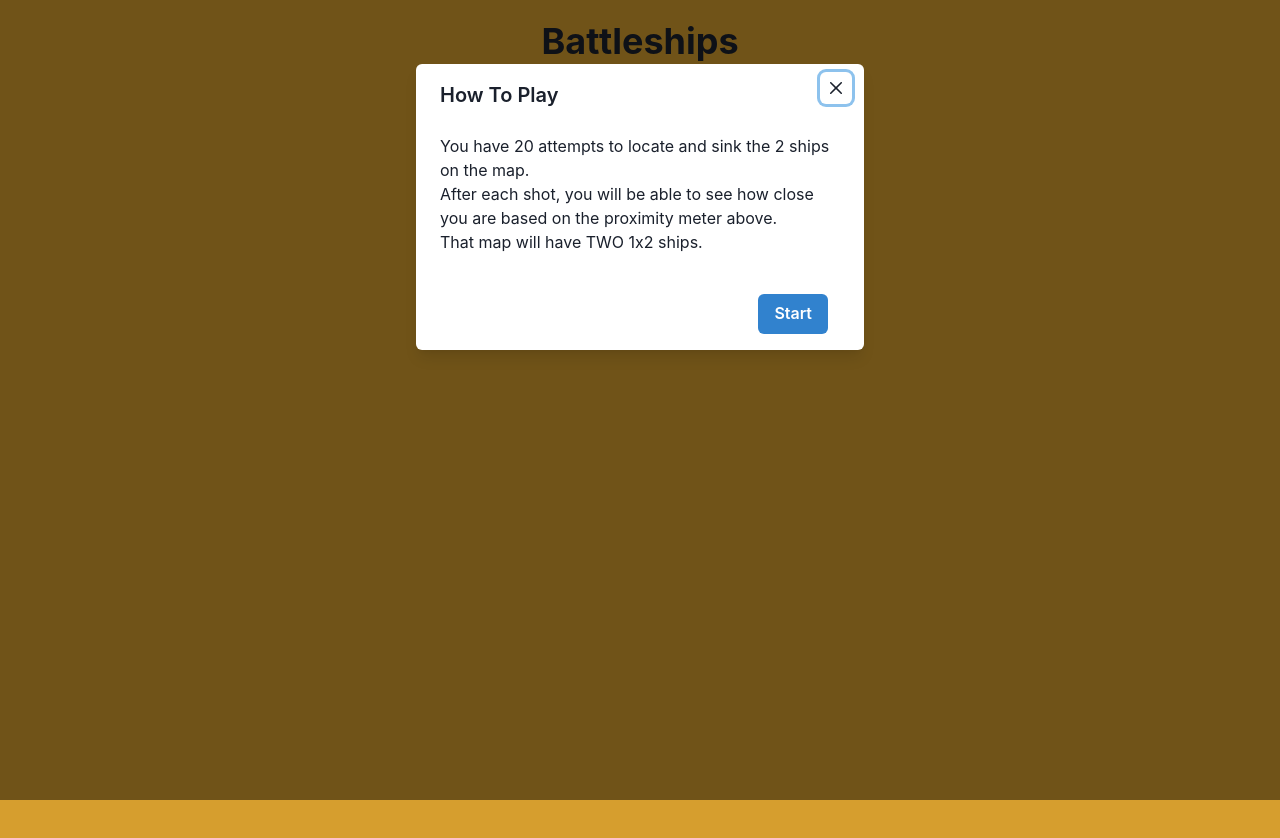
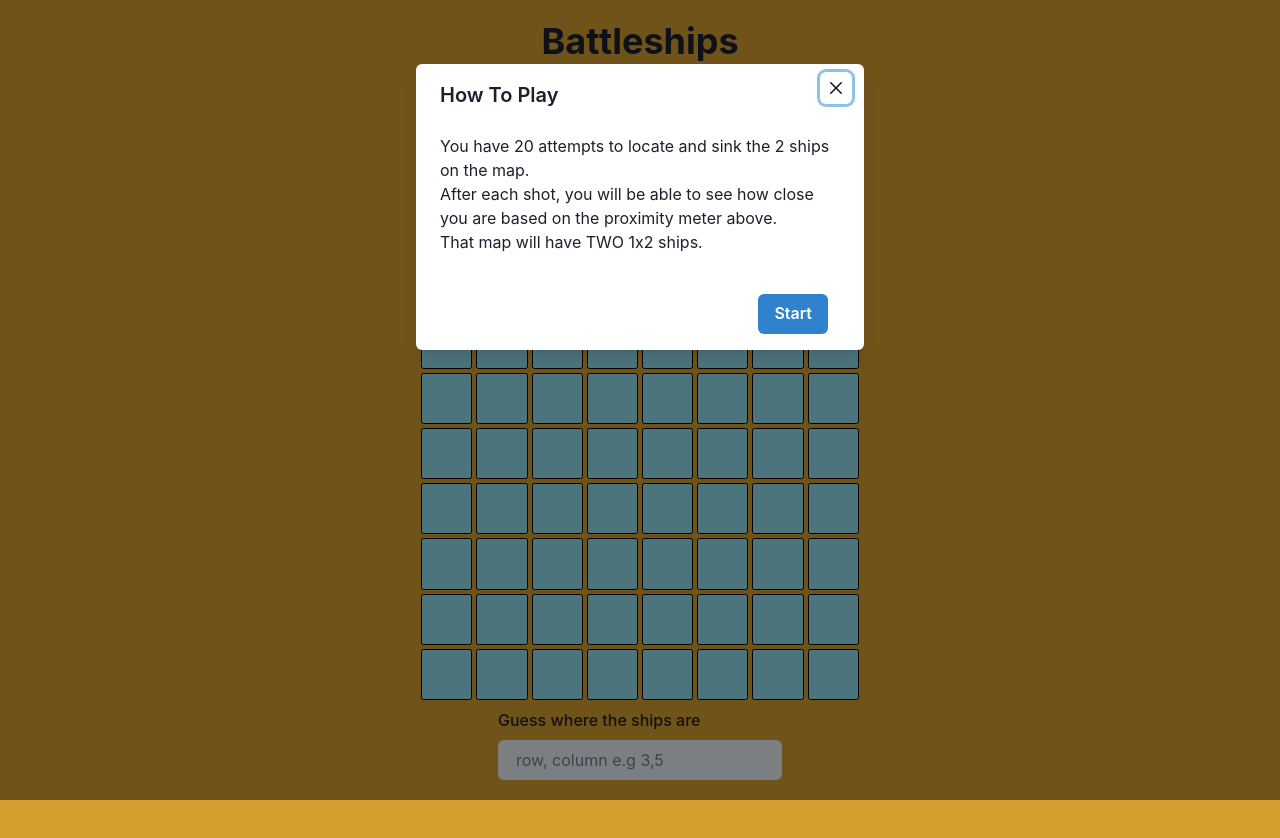
Before and after one commit to Tweemo/Battleships, a React (Create React App) app: page / in a window 1280 px wide. Shown: the top 838 px of the page. Built offline with nearby package versions, Linux system fonts and the light colour scheme.

Commit message:
cleaned up lots of code

```diff
--- a/src/actions/board.js
+++ b/src/actions/board.js
@@ -3,6 +3,6 @@ export const BOARD = 'BOARD'
 export function setBoard(shipArr) {
   return {
     type: BOARD,
-    board: [shipArr],
+    board: shipArr,
   }
 }
--- a/src/components/App.jsx
+++ b/src/components/App.jsx
@@ -8,7 +8,6 @@ import {
 } from '@chakra-ui/react'
 import ManualClose from './Instructions';
 import GenBoard from '../funcs/genBoard';
-
 import { setBoard } from '../actions/board';
 import HomePage from './homepage';
 
--- a/src/components/Board.jsx
+++ b/src/components/Board.jsx
@@ -1,27 +1,20 @@
 /* eslint-disable react-hooks/exhaustive-deps */
 import { VStack, SimpleGrid, Button, Text, } from '@chakra-ui/react'
-import React, { useEffect, useState } from "react";
+import React, { useEffect } from "react";
 import { useSelector, useDispatch } from "react-redux";
 
-import { checkEdge, makeShip, shipTemp, getShips, shipCount } from "../funcs/func";
-import {bothShipPos} from '../actions/ships'
+import { shipTemp, shipCount } from "../funcs/func";
 
 import GuessForm from './GuessForm';
 import Tile from './Tile'
 import { startGame } from '../actions/gameState';
-import { setBoard } from '../actions/board';
+import { getShipPositions } from '../funcs/getShipPositions';
 
 function Board() {
-  // const [game, setGame] = useState(false)
-  const [liveBoard, setLiveBoard] = useState([])
-  const [shipOne, setShipOne] = useState([])
-  const [shipTwo, setShipTwo] = useState([])
-
   const guesses = useSelector(state => state.guesses)
   const nearestShip = useSelector(state => state.nearbyShip)
-  const allShips = useSelector(state => state.shipPos)
   const game = useSelector(state => state.gameState)
-  const board = useSelector(state => state.board[0])
+  const board = useSelector(state => state.board)
 
   function resetGame() {
     window.location.reload()
@@ -31,62 +24,12 @@ function Board() {
     dispatch(startGame(true))
   },[])
 
-  useEffect(() => {
-    console.log(board)
-  })
-
-  let shipObj = []
-  allShips.map((ship) => {
-    if (ship.isVisible !== true) {
-      shipObj.push(ship)
-    }
-    return 'Ships working'
-  })
-
   const dispatch = useDispatch()
   const numbers = ['1', '2', '3', '4', '5', '6', '7', '8']
-
-  function getRandomInt() {
-    return Math.floor(Math.random() * board.length)
-  }
-
-  function addShips() {
-    const ship1 = board[getRandomInt()]
-    const ship2 = board[getRandomInt()]
-    checkEdge(ship1)
-    checkEdge(ship2)
-
-    const arrShips = [...makeShip(ship1), ...makeShip(ship2)]
-
-    // Once ships are created, map through the current board and add the ships in,
-    // then dispatch the new board to the store.
-    // this means that the board will be updated with the ships.
-    // theoretically this means we dont need to have extra code when mapping throug hthe board further down.
-    board.map(tile => {
-      arrShips.map(ship => {
-        if (ship.row === tile.row && tile.col === ship.col) {
-          tile.isShip = true
-          return tile
-        }
-      return tile
-    })
-    dispatch(setBoard(board))
-  })
-}
-
-
-
-  // useEffect(() => {
-  //   game ?
-  //   dispatch(bothShipPos(getShips(shipOne, shipTwo)))
-  //   : <></>
-  // },[liveBoard, guesses.length])
-  // console.log(liveBoard)
 
   return (
     <VStack w="full" h="full" p={5}>
         <div>
-          <Button onClick={addShips}>Start Game</Button>
           <Button onClick={resetGame}>Reset</Button>
         </div>
       <div className='start'>
@@ -97,7 +40,7 @@ function Board() {
         Proximity: {shipTemp(nearestShip)}
         </div>
         <div className="top-line">
-        Ships Remaining: {shipCount(shipObj.length)}
+        Ships Remaining: {shipCount(getShipPositions(board).length)}
         </div>
       </div>
       <div className="horizontal-number-container">
@@ -111,24 +54,9 @@ function Board() {
       }
       </div>
       <SimpleGrid  columns={8} columnGap={1} rowGap={1}>
-        {liveBoard.map((tile) =>
-        (tile.row === shipOne[0].row && tile.col === shipOne[0].col) ?
-        <Tile key={tile.id} pos={shipOne[0]} />
-        :
-        (tile.row === shipOne[1].row && tile.col === shipOne[1].col) ?
-        <Tile key={tile.id} pos={shipOne[1]} />
-        :
-        (tile.row === shipTwo[0].row && tile.col === shipTwo[0].col) ?
-        <Tile key={tile.id} pos={shipTwo[0]} />
-        :
-        (tile.row === shipTwo[1].row && tile.col === shipTwo[1].col) ?
-        <Tile key={tile.id} pos={shipTwo[1]} />
-        :
+        {board?.map((tile) =>
         <Tile key={tile.id} pos={tile} />
-        )
-        // :
-        // <></>
-        }
+        )}
       </SimpleGrid>
       {game ? <GuessForm className='form'/> : <></>}
     </VStack>
--- a/src/components/Instructions.jsx
+++ b/src/components/Instructions.jsx
@@ -12,9 +12,10 @@ import {
 import { useEffect } from "react";
 import { setBoard } from '../actions/board';
 import { useSelector, useDispatch } from "react-redux";
+import { addShips } from '../funcs/createShips';
 
 function ManualClose() {
-  const board = useSelector(state => state.board[0])
+  const board = useSelector(state => state.board)
 
   const { isOpen, onOpen, onClose } = useDisclosure()
   const dispatch = useDispatch()
@@ -25,7 +26,7 @@ function ManualClose() {
 
   function startGame() {
     onClose()
-    dispatch(setBoard(board))
+    dispatch(setBoard(addShips(board)))
   }
 
   return (
--- a/src/components/Tile.jsx
+++ b/src/components/Tile.jsx
@@ -7,11 +7,12 @@ import { Box, Image } from '@chakra-ui/react'
 
 import { guess } from '../actions/guess'
 import { closestShip } from '../actions/closeShip'
+import { getShipPositions } from '../funcs/getShipPositions';
 
 function Tile(tile) {
   const dispatch = useDispatch()
-  const ships = useSelector(state => state.shipPos)
   const formGuess = useSelector(state => state.oneGuess)
+  const board = useSelector(state => state.board)
   const [visible, setVisible] = useState(false)
 
   const empty = tile.pos
@@ -28,7 +29,7 @@ function Tile(tile) {
     setVisible(true)
     empty.isVisible = true
     dispatch(guess(currentShip))
-    dispatch(closestShip(checkDist(ships, empty)))
+    dispatch(closestShip(checkDist(getShipPositions(board), empty)))
   }
 
   return (
--- /dev/null
+++ b/src/funcs/createShips.js
@@ -0,0 +1,26 @@
+import { checkEdge, makeShip } from '../funcs/func'
+
+export function addShips(board) {
+  function getRandomInt() {
+    return Math.floor(Math.random() * board.length)
+  }
+
+  const ship1 = board[getRandomInt()]
+  const ship2 = board[getRandomInt()]
+  checkEdge(ship1)
+  checkEdge(ship2)
+
+  const arrShips = [...makeShip(ship1), ...makeShip(ship2)]
+
+  board.map((tile) => {
+    arrShips.map((ship) => {
+      if (ship.row === tile.row && tile.col === ship.col) {
+        tile.isShip = true
+        return tile
+      }
+      return tile
+    })
+    return 'Ships Added!'
+  })
+  return board
+}
--- a/src/funcs/genBoard.js
+++ b/src/funcs/genBoard.js
@@ -1,8 +1,6 @@
 /* eslint-disable react-hooks/exhaustive-deps */
-
-let board = []
-
 export default function GenBoard() {
+  let board = []
   let boardSize = 9
 
   for (let r = 1; r < boardSize; r++) {
--- /dev/null
+++ b/src/funcs/getShipPositions.js
@@ -0,0 +1,13 @@
+export const getShipPositions = (board) => {
+  let shipArr = []
+
+  board.map((tile) => {
+    if (tile.isShip === true) {
+      shipArr.push(tile)
+    } else {
+      return 'no ship'
+    }
+    return 'Ships Positions are working'
+  })
+  return shipArr
+}
```
